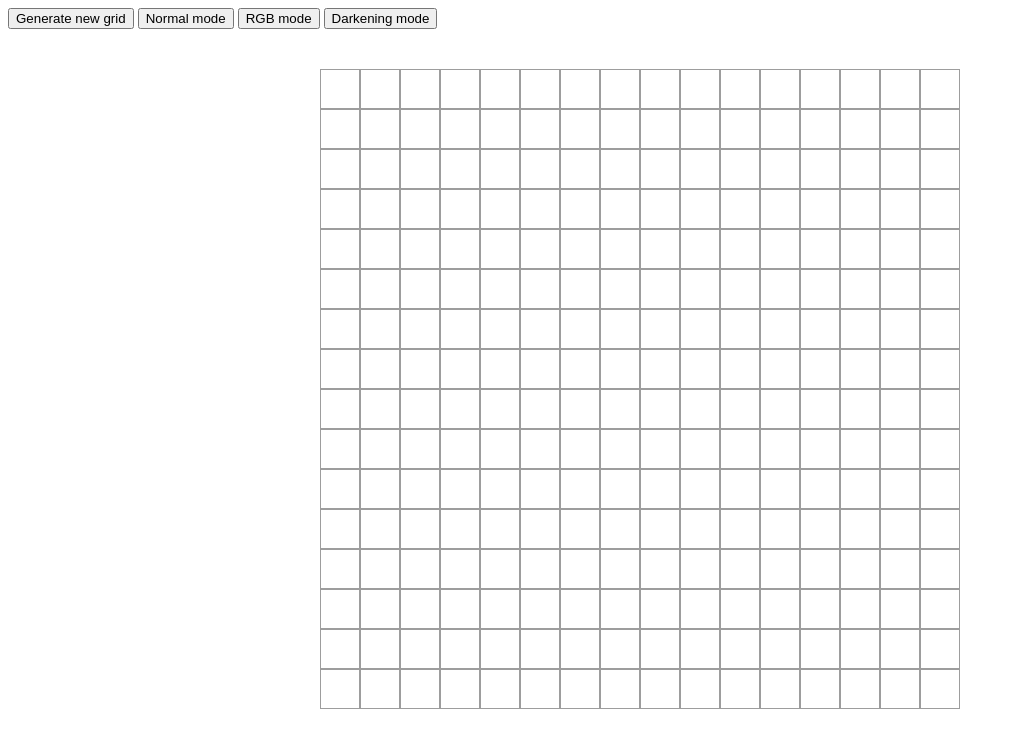
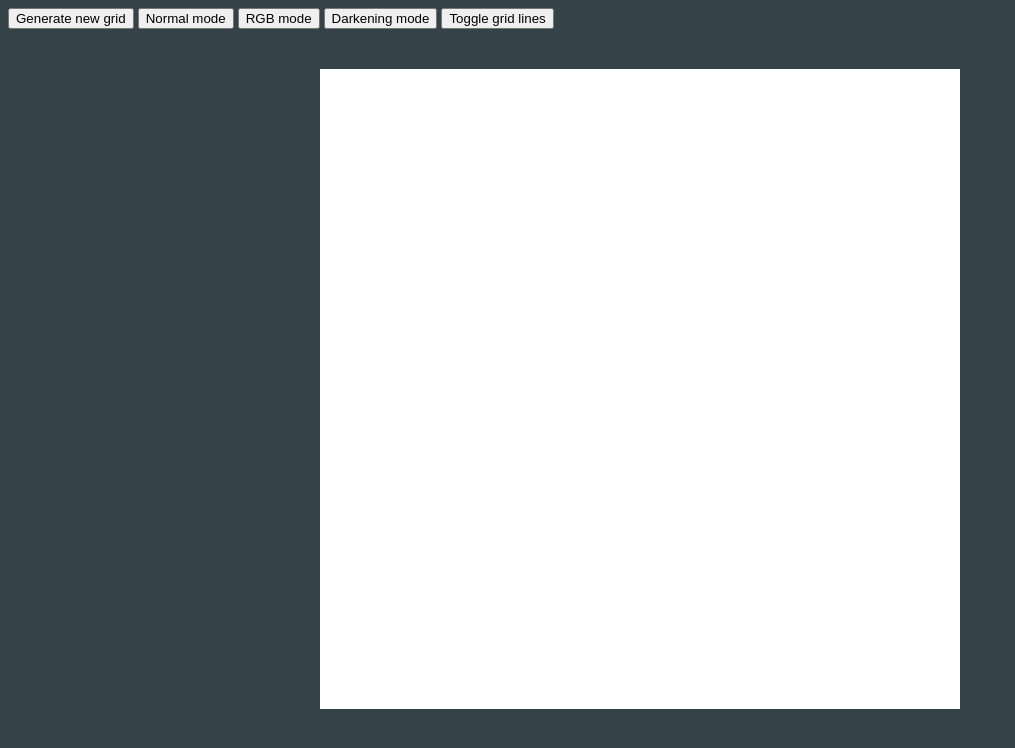
Before and after one commit to eacxyz/etch-a-sketch, a plain HTML site: page index.html in a window 1280 px wide. Shown: the whole page, without its empty margins (0-1015 px from the left). Drawn offline with Linux system fonts and the light colour scheme.

Commit message:
Toggle grid lines and add background color

```diff
--- a/index.html
+++ b/index.html
@@ -12,6 +12,7 @@
 	<button onclick="addHover()">Normal mode</button>
 	<button onclick="addRGB()">RGB mode</button>
 	<button onclick="addDarkening()">Darkening mode</button>
+	<button onclick="toggleLines()">Toggle grid lines</button>
 	<div class="container"></div>
 </body>
 </html>
--- a/script.js
+++ b/script.js
@@ -1,4 +1,15 @@
 const container = document.querySelector('.container');
+
+function toggleLines() {
+	const squares = document.querySelectorAll('.square');
+	squares.forEach((square) => {
+		if (square.style.border) {
+			square.style.border = '';
+		} else {
+			square.style.border = '0.1px solid rgb(157, 157, 157)';
+		}
+	})
+}
 
 function random(number) {
 	return Math.floor(Math.random() * (number + 1));
--- a/style.css
+++ b/style.css
@@ -1,5 +1,9 @@
 * {
 	box-sizing: border-box;
+}
+
+body {
+	background-color: rgb(53, 67, 73);
 }
 
 .container {
@@ -8,9 +12,9 @@
 	width: 640px;
 	height: 640px;
 	margin: 40px auto;
+	background-color: white;
 }
 
 .square {
 	flex: 1;
-	border: 0.1px solid rgb(157, 157, 157);
 }
```
